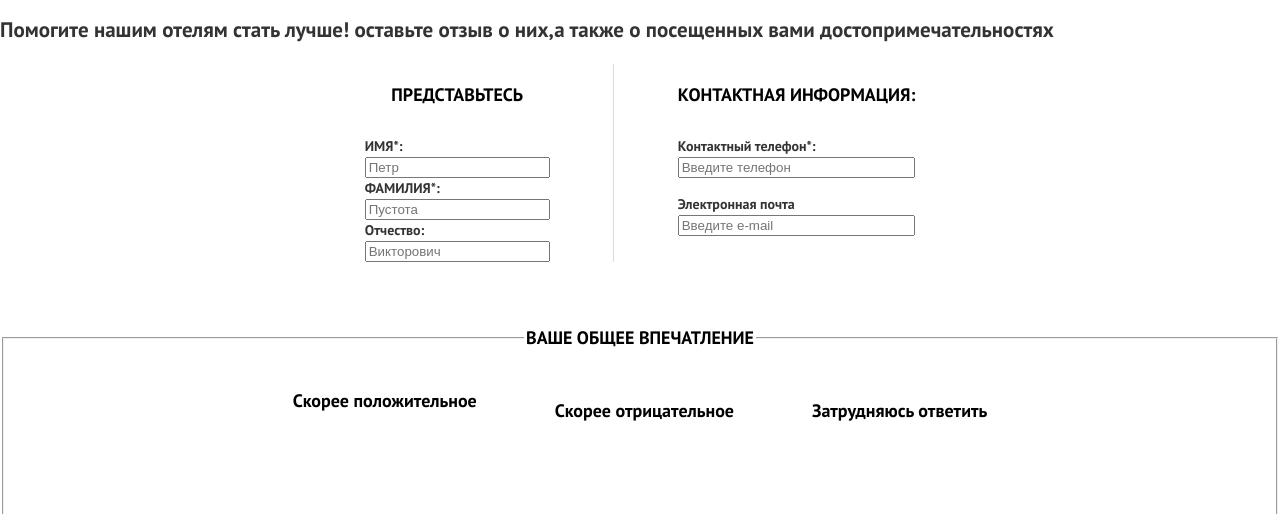
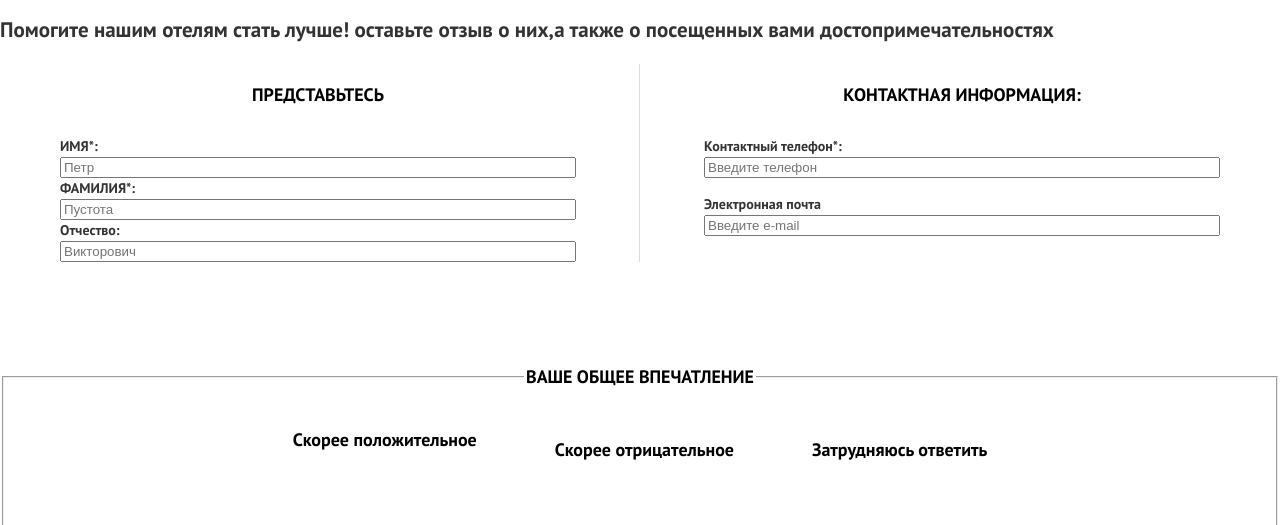
Before and after one commit to htmlacademy-adaptive/1359263-sedona-28, a plain HTML site: page 4/form.html in a window 1280 px wide. Shown: the part 275-800 px from the top of the page. Drawn offline with Linux system fonts and the light colour scheme; files that its build step writes are made by us from their sources; files whose address does not match are found by name.

Commit message:
:heavy_check_mark: Сборка #7

```diff
--- a/7/css/style.css
+++ b/7/css/style.css
@@ -1222,6 +1222,8 @@ img {
 .info__field {
   display: flex;
   flex-direction: column;
+  position: relative;
+  width: 100%;
 }
 .info__field--contacts {
   margin-top: 24px;
@@ -1236,6 +1238,9 @@ img {
   .info__field--contacts {
     padding-left: 64px;
   }
+}
+.info__field--name {
+  margin-bottom: 39px;
 }
 @media (min-width: 768px) {
   .info__field--name {
@@ -1254,7 +1259,9 @@ img {
   height: 1px;
   display: block;
   margin-top: 39px;
-  width: 100%;
+  width: calc(100% + 2 * 20px);
+  position: absolute;
+  bottom: -39px;
 }
 @media (min-width: 768px) {
   .info__field--name::after {
```
Also changed, not shown: 7/img/main-banner-background-desktop.jpg (added), 7/img/main-banner-background-desktop@2x.jpg (added), 1 other file.
